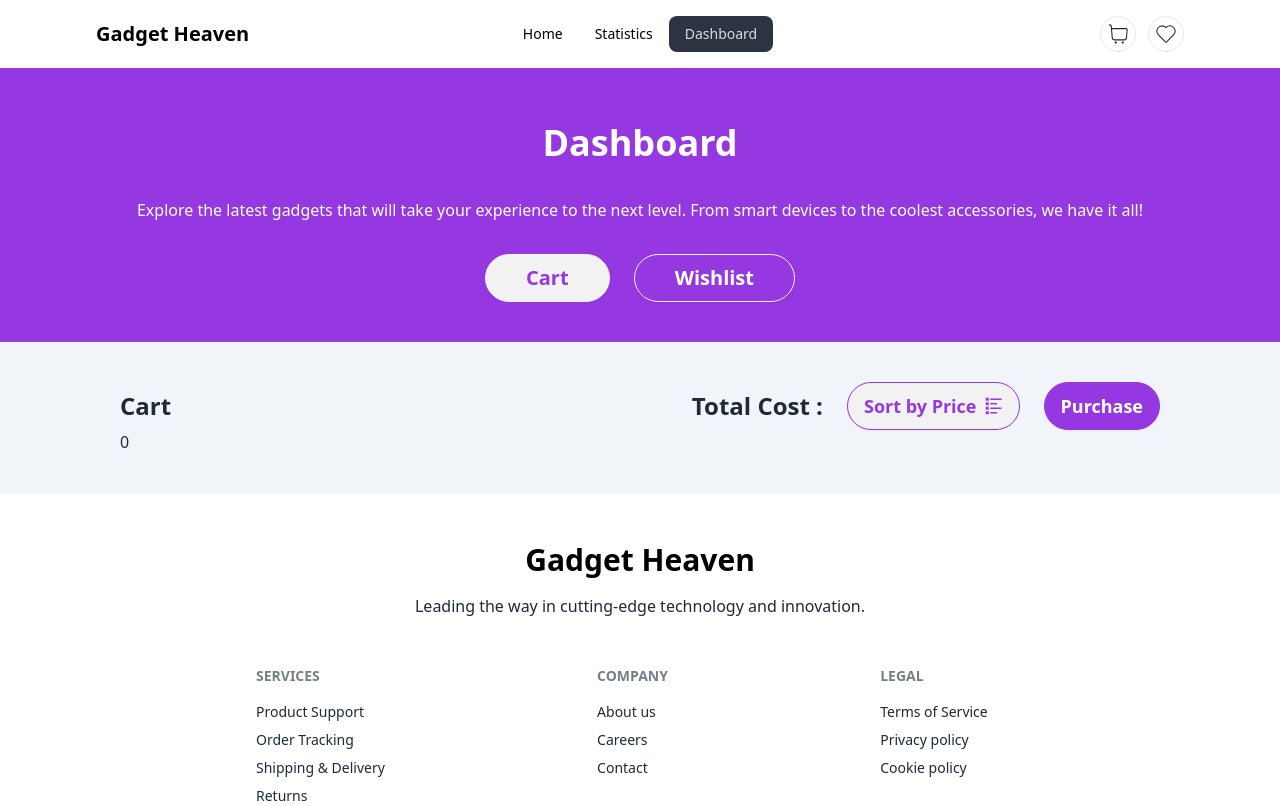
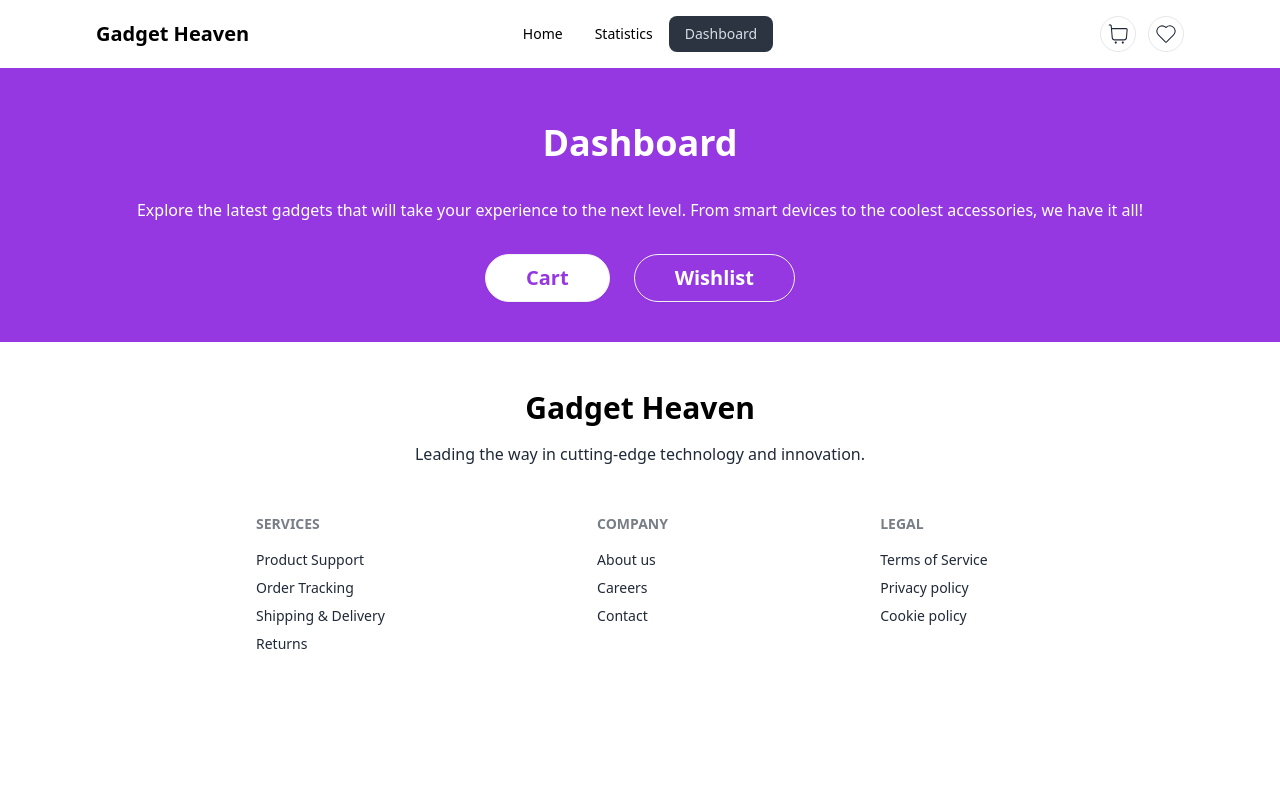
Before and after one commit to Nabila156/assignment-8, a React (Vite) app: page /dashboard in a window 1280 px wide. Built offline with nearby package versions, Linux system fonts and the light colour scheme.

Commit message:
wishlist done

```diff
--- a/src/Banner/Banner.jsx
+++ b/src/Banner/Banner.jsx
@@ -1,3 +1,4 @@
+import { useState } from "react";
 import { NavLink, useLocation } from "react-router-dom";
 
 const Banner = () => {
@@ -10,12 +11,20 @@ const Banner = () => {
 
     const isDashboard = location.pathname === "/dashboard";
 
+    const isWishlist = location.pathname === "/dashboard/wishlist";
+
+    const isCart = location.pathname === "/dashboard/cart";
+
     const isStatistics = location.pathname === "/statistics";
 
+    const [isCartActive, setIsCartActive] = useState(true)
+
+    const handleToggle = ()=>{
+        setIsCartActive(!isCartActive)
+    }
 
     return (
-        // <div className="text-center pb-44">
-        <div className={`text-center ${isHomePage || isGadgetDetails ? 'pb-44' : 'pb-10'}`}>
+        <div className={`text-center ${isHomePage || isGadgetDetails? 'pb-44' : 'pb-10'}`}>
             {
                 isHomePage && <h1 className="text-white mt-7 md:leading-[70px] font-bold text-3xl md:text-5xl">Upgrade Your Tech Accessorize with Gadget Heaven Accessories</h1>
             }
@@ -23,7 +32,9 @@ const Banner = () => {
                 isGadgetDetails && <h1 className="text-white pt-10 md:leading-[70px] font-bold text-2xl md:text-4xl">Product Details</h1>
             }
             {
-                isDashboard && <h1 className="text-white pt-10 md:leading-[70px] font-bold text-2xl md:text-4xl">Dashboard</h1>
+                (isDashboard || isCart || isWishlist) && (
+                  <h1 className="text-white pt-10 md:leading-[70px] font-bold text-2xl md:text-4xl">Dashboard</h1>
+                )
             }
             {
                 isStatistics && <h1 className="text-white pt-10 md:leading-[70px] font-bold text-2xl md:text-4xl">Statistics</h1>
@@ -34,10 +45,10 @@ const Banner = () => {
             }
             <p className="text-white mt-5">Explore the latest gadgets that will take your experience to the next level. From smart devices to the coolest accessories, we have it all!</p>
             {
-                isDashboard && (
+                (isDashboard || isCart || isWishlist) &&(
                     <div className="mt-8 flex justify-center items-center gap-6">
-                        <button className="btn text-[#9538E2] text-center text-xl rounded-full py-1 px-10"><NavLink to="/dashboard">Cart</NavLink></button>
-                        <button className="btn text-white bg-[#9538E2] text-center text-xl rounded-full py-1 px-10"><NavLink>Wishlist</NavLink></button>
+                        <NavLink to="/dashboard/cart" onClick={handleToggle}><button className={`${isCartActive ? 'bg-white text-[#9538E2]' : 'bg-[#9538E2] text-white'} btn text-center text-xl rounded-full py-1 px-10`}>Cart</button></NavLink>
+                        <NavLink to="/dashboard/wishlist" onClick={handleToggle}><button className={`${!isCartActive ? 'bg-white text-[#9538E2]' : 'bg-[#9538E2] text-white'} btn text-center text-xl rounded-full py-1 px-10`}>Wishlist</button></NavLink>
                     </div>
                 )
             }
--- a/src/CartGadgets/CartGadgets.jsx
+++ b/src/CartGadgets/CartGadgets.jsx
@@ -1,31 +1,43 @@
 import { useEffect, useState } from "react";
 import { getStoredCartList } from "../utility/addToList";
 import CartCard from "../CartCard/CArtCArd";
+import { useLoaderData } from "react-router-dom";
+import { GrSort } from "react-icons/gr";
 
 const CartGadgets = () => {
 
-    const [addToCart, setAddToCart] = useState([]);
+    const allGadgets = useLoaderData();
 
     const [gadgetList, setGadgetList] = useState([]);
 
-    useEffect(() => {
-        fetch('/gadgets.json')
-            .then(res => res.json())
-            .then(data => setAddToCart(data))
-    }, []);
 
     useEffect(() => {
         const storedCartList = getStoredCartList();
 
-        const cartList = addToCart.filter(gadget => storedCartList.includes(gadget.productId))
-        console.log(storedCartList, addToCart)
+        const cartList = allGadgets.filter(gadget => storedCartList.includes(gadget.productId))
+console.log(allGadgets)
         setGadgetList(cartList);
-    },[addToCart]);
+    }, []);
 
 
     return (
-        <div>
-            <h2>{gadgetList.length}</h2>
+        <div className="mx-20">
+            <div className="m-10">
+                <div className="flex justify-between items-center">
+                    <h2 className="font-bold text-2xl">Cart</h2>
+                    <div className="flex gap-6 items-center">
+                        <h2 className="font-bold text-2xl">Total Cost :</h2>
+                        <div className="flex text-lg rounded-full text-[#9538E2] border border-[#9538E2] btn gap-2 items-center">
+                            <button>Sort by Price</button>
+                            <GrSort />
+                        </div>
+                        <div className="flex text-lg rounded-full bg-[#9538E2] text-white border border-[#9538E2] btn gap-2 items-center">
+                            <button>Purchase</button>
+                        </div>
+                    </div>
+                </div>
+
+            </div>
             {
                 gadgetList.map(gadget => <CartCard key={gadget.productId} gadget={gadget}></CartCard>)
             }
--- a/src/Dashboard/Dashboard.jsx
+++ b/src/Dashboard/Dashboard.jsx
@@ -1,27 +1,7 @@
-import { GrSort } from "react-icons/gr";
-import CartGadgets from "../CartGadgets/CartGadgets";
-
 
 const Dashboard = () => {
-
     return (
-        <div className="m-10 px-20">
-            <div className="flex justify-between items-center">
-                <h2 className="font-bold text-2xl">Cart</h2>
-                <div className="flex gap-6 items-center">
-                   <h2 className="font-bold text-2xl">Total Cost :</h2>
-                   <div className="flex text-lg rounded-full text-[#9538E2] border border-[#9538E2] btn gap-2 items-center">
-                        <button>Sort by Price</button>
-                        <GrSort />
-                   </div>
-                   <div className="flex text-lg rounded-full bg-[#9538E2] text-white border border-[#9538E2] btn gap-2 items-center">
-                        <button>Purchase</button>
-                   </div>
-                </div>
-            </div>
-
-        <CartGadgets></CartGadgets>
-
+        <div>
 
         </div>
     );
--- a/src/GadgetDetails/GadgetDetails.jsx
+++ b/src/GadgetDetails/GadgetDetails.jsx
@@ -1,7 +1,8 @@
-import { NavLink, useLoaderData, useParams } from "react-router-dom";
+import { NavLink, useLoaderData, useNavigate, useParams } from "react-router-dom";
 import { CiShoppingCart } from "react-icons/ci";
 import { CiHeart } from "react-icons/ci";
-import { addToStoredCartList } from "../utility/addToList";
+import { addToStoredCartList, addToStoredWishList } from "../utility/addToList";
+import { useState } from "react";
 
 const GadgetDetails = () => {
 
@@ -13,8 +14,19 @@ const GadgetDetails = () => {
 
     const { productTitle, productImage, price, availability, specification, description, rating } = selectedGadget;
 
-    const handleAddToCart = (id) =>{
-         addToStoredCartList(id);
+    const navigate = useNavigate();
+
+    const [isDisabled, setIsDisabled] = useState(false);
+
+    const handleAddToCart = (id) => {
+        addToStoredCartList(id);
+    }
+
+    const handleWishList = (id) => {
+        addToStoredWishList(id);
+        setIsDisabled(true);
+        console.log(isDisabled)
+        navigate('/dashboard/wishlist');
     }
 
     return (
@@ -46,8 +58,8 @@ const GadgetDetails = () => {
                 </div>
                 <p className="text-base font-semibold bg-slate-200 p-2 w-1/3 rounded-full text-center">Rating : {rating}</p>
                 <div className="flex gap-6 items-center">
-                    <button onClick={()=> handleAddToCart(id)} className="btn text-white bg-[#9538E2]"><NavLink className="flex items-center gap-2" to="/dashboard">Add To Cart<CiShoppingCart className="text-xl"/></NavLink></button>
-                    <button className="hover:bg-red-600 text-3xl border rounded-full p-1" ><CiHeart/></button>
+                    <NavLink className="flex items-center gap-2" to="/dashboard/cart"><button onClick={() => handleAddToCart(id)} className="btn text-white bg-[#9538E2]">Add To Cart<CiShoppingCart className="text-xl" /></button></NavLink>
+                    <button onClick={() => handleWishList(id)} disabled={isDisabled} className={`${isDisabled ? 'hover: opacity-50 cursor-not-allowed' : 'hover:bg-red-600'}  text-3xl border rounded-full p-1`} ><CiHeart /></button>
                 </div>
             </div>
         </div>
--- a/src/Statistics/Statistics.jsx
+++ b/src/Statistics/Statistics.jsx
@@ -3,7 +3,7 @@ import React from 'react';
 const Statistics = () => {
     return (
         <div>
-            <h2>STATISTICS</h2>
+
         </div>
     );
 };
--- /dev/null
+++ b/src/WishlistGAdgets/WishlistGadgets.jsx
@@ -0,0 +1,32 @@
+import { useEffect, useState } from "react";
+import CartCard from "../CartCard/CArtCArd";
+import { getStoredWishList } from "../utility/addToList";
+import { useLoaderData } from "react-router-dom";
+
+const WishlistGadgets = () => {
+
+    const allGadgets = useLoaderData();
+
+    const [gadgetList, setGadgetList] = useState([]);
+
+
+    useEffect(() => {
+        const storedCartList = getStoredWishList();
+
+        const wishList = allGadgets.filter(gadget => storedCartList.includes(gadget.productId))
+
+        setGadgetList(wishList);
+    },[]);
+
+
+    return (
+        <div className="mx-20 m-10">
+            <h2 className="my-8 font-bold text-2xl">Wishlist</h2>
+            {
+                gadgetList.map(gadget => <CartCard key={gadget.productId} gadget={gadget}></CartCard>)
+            }
+        </div>
+    );
+};
+
+export default WishlistGadgets;
--- a/src/main.jsx
+++ b/src/main.jsx
@@ -13,6 +13,8 @@ import GadgetDetails from './GadgetDetails/GadgetDetails.jsx';
 import Statistics from './Statistics/Statistics.jsx';
 import { ToastContainer } from 'react-toastify';
 import 'react-toastify/dist/ReactToastify.css';
+import WishlistGadgets from './WishlistGadgets/WishlistGadgets.jsx';
+import CartGadgets from './CartGadgets/CartGadgets.jsx';
 
 const router = createBrowserRouter([
   {
@@ -33,10 +35,16 @@ const router = createBrowserRouter([
         path: '/dashboard',
         element: <Dashboard></Dashboard>
       },
-      // {
-      //   path: '/dashboard/cart',
-      //   element: <CartGadgets></CartGadgets>
-      // },
+      {
+        path: '/dashboard/cart',
+        element: <CartGadgets></CartGadgets>,
+        loader: ()=> fetch('/gadgets.json')
+      },
+      {
+        path: '/dashboard/wishlist',
+        element: <WishlistGadgets></WishlistGadgets>,
+        loader: ()=> fetch('/gadgets.json')
+      },
       {
         path: '/statistics',
         element: <Statistics></Statistics>
--- a/src/utility/addToList.js
+++ b/src/utility/addToList.js
@@ -38,7 +38,7 @@ const getStoredWishList = () => {
 const addToStoredWishList = (id) => {
     const storedWishList = getStoredWishList();
     if (storedWishList.includes(id)) {
-        console.log(id, 'already exists in the read list')
+        toast('This gadget has been already added to your wishlist.')
     }
     else {
         storedWishList.push(id);
@@ -47,4 +47,4 @@ const addToStoredWishList = (id) => {
     }
 }
 
-export { addToStoredCartList, addToStoredWishList, getStoredCartList }
+export { addToStoredCartList, addToStoredWishList, getStoredCartList, getStoredWishList}
```
